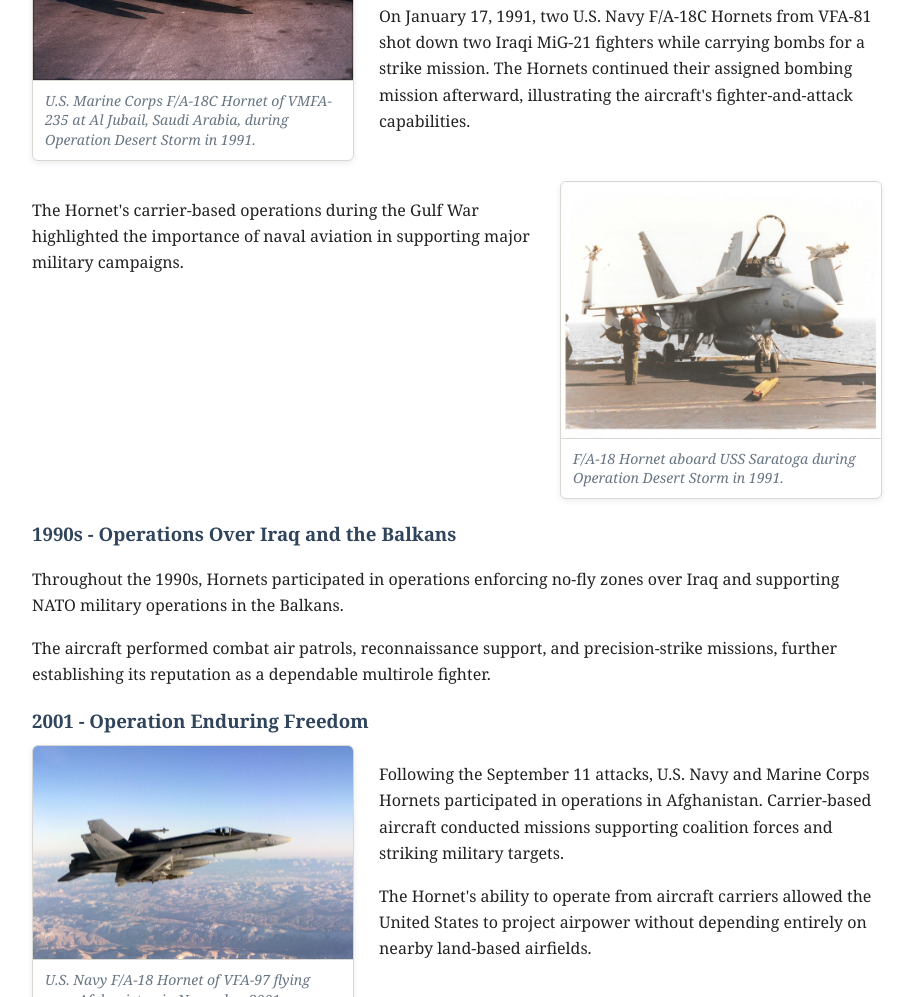
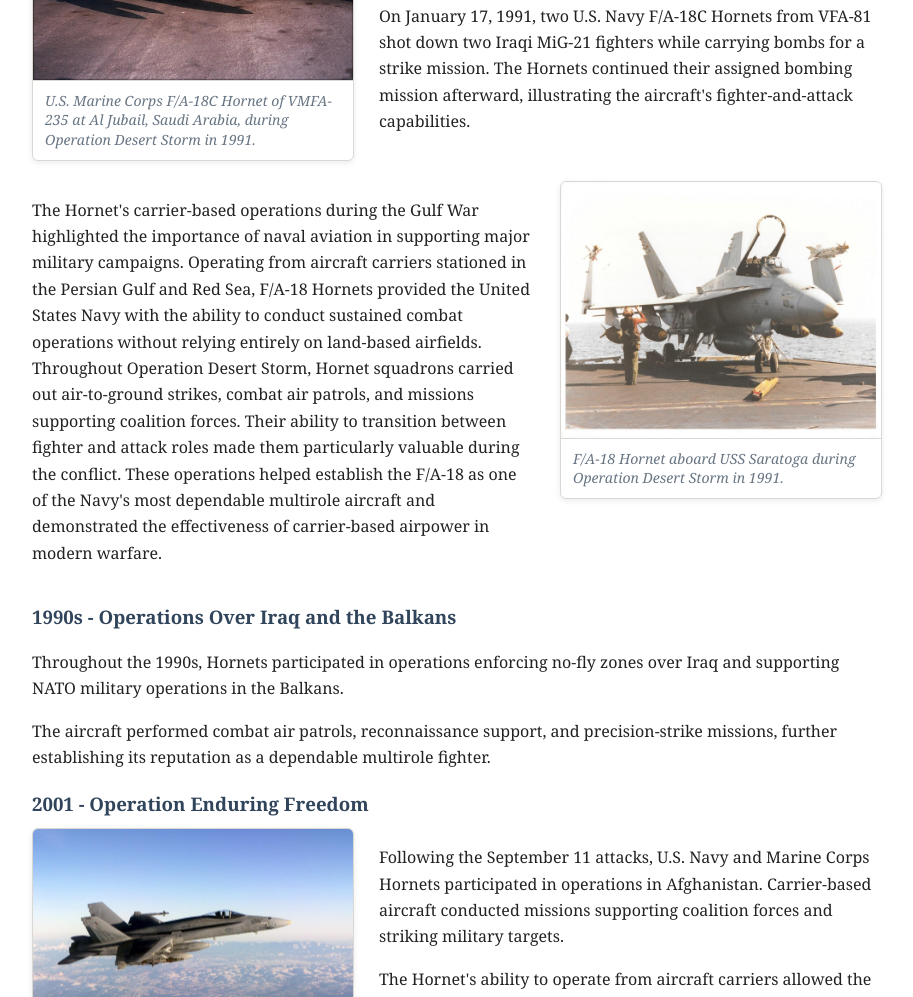
Before and after one commit to realtriplec-ai/fa18-hornet, a plain HTML site: page history.html in a window 1280 px wide. Shown: the part 1321-2318 px from the top of the page, without its empty margins (183-1096 px from the left). Drawn offline with Linux system fonts and the light colour scheme.

```diff
--- a/history.html
+++ b/history.html
@@ -86,7 +86,9 @@
       </figure>
 
       <div class="split-text">
-        <p>The Hornet's carrier-based operations during the Gulf War highlighted the importance of naval aviation in supporting major military campaigns.</p>
+
+<p>The Hornet's carrier-based operations during the Gulf War highlighted the importance of naval aviation in supporting major military campaigns. Operating from aircraft carriers stationed in the Persian Gulf and Red Sea, F/A-18 Hornets provided the United States Navy with the ability to conduct sustained combat operations without relying entirely on land-based airfields. Throughout Operation Desert Storm, Hornet squadrons carried out air-to-ground strikes, combat air patrols, and missions supporting coalition forces. Their ability to transition between fighter and attack roles made them particularly valuable during the conflict. These operations helped establish the F/A-18 as one of the Navy's most dependable multirole aircraft and demonstrated the effectiveness of carrier-based airpower in modern warfare.</p>
+
       </div>
     </div>
 
```
